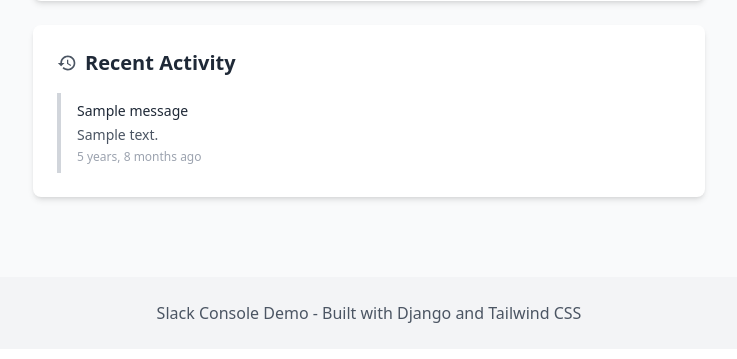
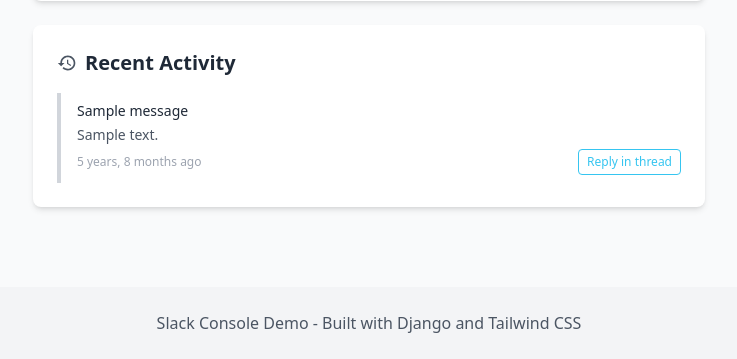
Before and after one commit to abreslav/uv1-empty, a Django app: template django_app/templates/django_app/home.html in a window 1280 px wide. Shown: the part 899-1258 px from the top of the page, without its empty margins (271-1008 px from the left). Before the commit the page ends 1222 px from the top, so only its background shows below. Run offline with Django 5.2, Linux system fonts and the light colour scheme; the template is opened without the code that fills it: most values are stand-ins (such as "Sample title", 1, 10 or a date in 2020); some libraries are stand-ins or nearby versions.

Commit message:
Run: 13cd47f1-5bb3-473b-b99d-ebc6203202a5, Phase: ImplementSpecWithClaudeCode

```diff
--- a/django_app/models.py
+++ b/django_app/models.py
@@ -10,12 +10,15 @@ class SlackMessage(models.Model):
     message_ts = models.CharField(max_length=20, unique=True, help_text="Slack message timestamp")
     text = models.TextField(help_text="Message text content")
     user_id = models.CharField(max_length=20, help_text="User ID who sent the message")
+    thread_ts = models.CharField(max_length=20, blank=True, null=True, help_text="Thread timestamp if this is a reply")
+    is_thread_reply = models.BooleanField(default=False, help_text="Whether this message is a thread reply")
     created_at = models.DateTimeField(default=timezone.now)
 
     class Meta:
         ordering = ['-created_at']
         indexes = [
             models.Index(fields=['channel_id']),
+            models.Index(fields=['thread_ts']),
         ]
 
     def __str__(self):
--- a/django_app/templates/django_app/home.html
+++ b/django_app/templates/django_app/home.html
@@ -97,18 +97,85 @@
             Recent Activity
         </h2>
 
-        <div class="space-y-3 max-h-64 overflow-y-auto">
+        <div class="space-y-3 max-h-96 overflow-y-auto">
             {% for message in recent_messages %}
                 <div class="border-l-4 border-gray-300 pl-4 py-2">
                     <div class="text-sm font-medium text-gray-800">{{ message.channel_name }}</div>
-                    <div class="text-sm text-gray-600 mt-1">{{ message.text|truncatechars:100 }}</div>
+                    <div class="text-sm text-gray-600 mt-1">{{ message.text|truncatechars:150 }}</div>
                     <div class="text-xs text-gray-400 mt-1 flex items-center justify-between">
                         <span>{{ message.created_at|timesince }} ago</span>
+                        <button onclick="showReplyForm('{{ message.id }}', '{{ message.channel_id }}', '{{ message.message_ts }}', '{{ message.channel_name|escapejs }}', '{{ message.text|escapejs|truncatechars:50 }}')"
+                                class="text-slack-green hover:text-slack-green-dark text-xs px-2 py-1 rounded border border-slack-green hover:border-slack-green-dark transition duration-200">
+                            Reply in thread
+                        </button>
                     </div>
                 </div>
             {% empty %}
                 <p class="text-gray-500 text-sm text-center py-8">No recent messages</p>
             {% endfor %}
+        </div>
+    </div>
+
+    <!-- Thread Reply Modal -->
+    <div id="reply-modal" class="fixed inset-0 bg-black bg-opacity-50 z-50 hidden">
+        <div class="flex items-center justify-center min-h-screen p-4">
+            <div class="bg-white rounded-lg shadow-lg max-w-md w-full">
+                <div class="p-6">
+                    <div class="flex justify-between items-center mb-4">
+                        <h3 class="text-lg font-semibold text-gray-800">Reply in Thread</h3>
+                        <button onclick="hideReplyForm()" class="text-gray-500 hover:text-gray-700">
+                            <svg class="w-6 h-6" fill="none" stroke="currentColor" viewBox="0 0 24 24">
+                                <path stroke-linecap="round" stroke-linejoin="round" stroke-width="2" d="M6 18L18 6M6 6l12 12"></path>
+                            </svg>
+                        </button>
+                    </div>
+
+                    <div class="mb-4 p-3 bg-gray-50 rounded-lg border-l-4 border-gray-300">
+                        <div class="text-sm font-medium text-gray-800" id="reply-channel-name"></div>
+                        <div class="text-sm text-gray-600 mt-1" id="reply-original-text"></div>
+                    </div>
+
+                    <form method="post" action="{% url 'post_thread_reply' %}" id="thread-reply-form">
+                        {% csrf_token %}
+                        <input type="hidden" id="reply-token-id" name="token_id" value="">
+                        <input type="hidden" id="reply-channel-id" name="channel_id" value="">
+                        <input type="hidden" id="reply-thread-ts" name="thread_ts" value="">
+
+                        <div class="space-y-4">
+                            <div>
+                                <label for="reply-token-select" class="block text-sm font-medium text-gray-700 mb-2">Select Token</label>
+                                <select id="reply-token-select" name="reply_token_select" required
+                                        class="w-full px-3 py-2 border border-gray-300 rounded-md focus:outline-none focus:ring-2 focus:ring-slack-green focus:border-transparent">
+                                    <option value="">Choose a token...</option>
+                                    {% for token in tokens %}
+                                        <option value="{{ token.id }}" {% if request.session.current_token_id == token.id %}selected{% endif %}>
+                                            {{ token.name }} ({{ token.team_name }})
+                                        </option>
+                                    {% endfor %}
+                                </select>
+                            </div>
+
+                            <div>
+                                <label for="reply-text" class="block text-sm font-medium text-gray-700 mb-2">Reply Text *</label>
+                                <textarea id="reply-text" name="reply_text" required rows="3"
+                                          class="w-full px-3 py-2 border border-gray-300 rounded-md focus:outline-none focus:ring-2 focus:ring-slack-green focus:border-transparent"
+                                          placeholder="Type your reply here..."></textarea>
+                            </div>
+
+                            <div class="flex space-x-3">
+                                <button type="submit"
+                                        class="flex-1 bg-slack-green text-white py-2 px-4 rounded-md hover:bg-opacity-90 transition duration-200 font-medium">
+                                    Send Reply
+                                </button>
+                                <button type="button" onclick="hideReplyForm()"
+                                        class="flex-1 bg-gray-300 text-gray-700 py-2 px-4 rounded-md hover:bg-gray-400 transition duration-200 font-medium">
+                                    Cancel
+                                </button>
+                            </div>
+                        </div>
+                    </form>
+                </div>
+            </div>
         </div>
     </div>
 </div>
@@ -189,5 +256,40 @@ document.addEventListener('DOMContentLoaded', function() {
         tokenSelect.dispatchEvent(new Event('change'));
     }
 });
+
+// Thread reply modal functions
+function showReplyForm(messageId, channelId, threadTs, channelName, originalText) {
+    document.getElementById('reply-channel-id').value = channelId;
+    document.getElementById('reply-thread-ts').value = threadTs;
+    document.getElementById('reply-channel-name').textContent = channelName;
+    document.getElementById('reply-original-text').textContent = originalText;
+
+    // Set token from currently selected token if available
+    const currentToken = document.getElementById('token-select').value;
+    if (currentToken) {
+        document.getElementById('reply-token-select').value = currentToken;
+        document.getElementById('reply-token-id').value = currentToken;
+    }
+
+    // Update token_id when reply token selection changes
+    document.getElementById('reply-token-select').addEventListener('change', function() {
+        document.getElementById('reply-token-id').value = this.value;
+    });
+
+    document.getElementById('reply-modal').classList.remove('hidden');
+    document.getElementById('reply-text').focus();
+}
+
+function hideReplyForm() {
+    document.getElementById('reply-modal').classList.add('hidden');
+    document.getElementById('thread-reply-form').reset();
+}
+
+// Close modal when clicking outside
+document.getElementById('reply-modal').addEventListener('click', function(e) {
+    if (e.target === this) {
+        hideReplyForm();
+    }
+});
 </script>
 {% endblock %}
--- a/django_app/urls.py
+++ b/django_app/urls.py
@@ -6,4 +6,5 @@ urlpatterns = [
     path('token/', views.TokenView.as_view(), name='add_token'),
     path('channels/', views.ChannelsView.as_view(), name='get_channels'),
     path('post-message/', views.PostMessageView.as_view(), name='post_message'),
+    path('post-thread-reply/', views.PostThreadReplyView.as_view(), name='post_thread_reply'),
 ]
```
Also changed, not shown: django_app/slack_service.py (+25 -0 lines), django_app/views.py (+50 -2 lines), .codespeak/codespeak_state.json, .codespeak/last_successful_checkpoint.json, .codespeak/sha_to_checkpoint.json, django_app/migrations/0003_slackmessage_is_thread_reply_slackmessage_thread_ts_and_more.py (added).
